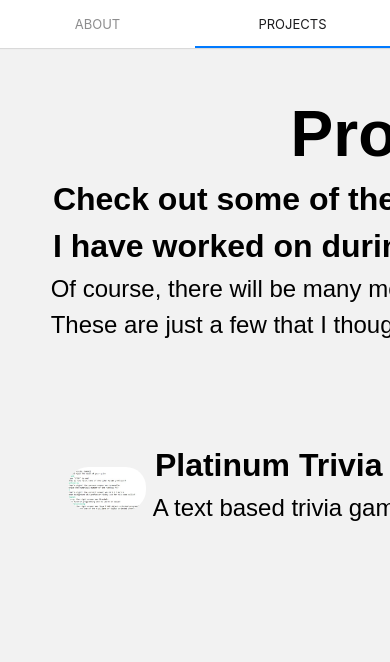
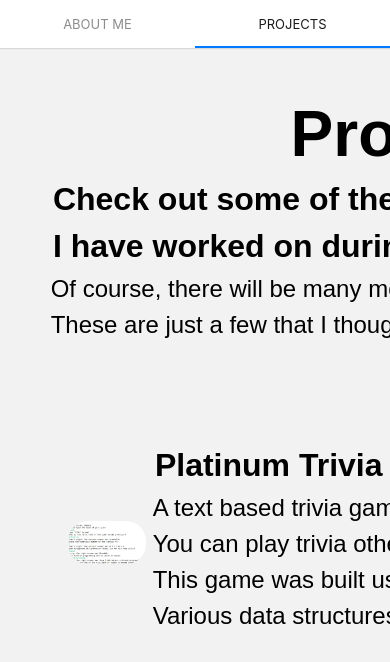
Before and after one commit to erichu07192001/Portfolio, a React Native app: screen /Projects in a window 390 px wide. Shown: the top 662 px of the page. Built offline with nearby package versions, Linux system fonts and the light colour scheme.

Commit message:
Made webLink component
moved the webbrowser to it's own component so all other components can use it

```diff
--- a/components/about.js
+++ b/components/about.js
@@ -7,6 +7,7 @@
 
 // Importing components
 import styles from './style';
+import webLink from './webLink';
 
 export default function About (){
 
@@ -37,7 +38,7 @@
       </View>
 
       <View style = {styles.splitscreen}>
-      <TouchableOpacity  onPress={() => webBrowser('https://docs.google.com/document/d/1RezT5OlxuhlwE_pwlQdn2xrkyLxE9JMZjGaygHm7UGs/edit?usp=sharing')}>
+      <TouchableOpacity  onPress={() => webLink('https://docs.google.com/document/d/1RezT5OlxuhlwE_pwlQdn2xrkyLxE9JMZjGaygHm7UGs/edit?usp=sharing')}>
             <Image
                 style={styles.logo}
                 source={require('../images/googleDocsLogo.jpg')}
@@ -45,7 +46,7 @@
             <Text style = {styles.label}>Resume</Text>
         </TouchableOpacity>
 
-        <TouchableOpacity  onPress={() => webBrowser('https://www.linkedin.com/in/eric-hu-0aa96b1b0/')}>
+        <TouchableOpacity  onPress={() => webLink('https://www.linkedin.com/in/eric-hu-0aa96b1b0/')}>
             <Image
                 style={styles.logo}
                 source={require('../images/linkedInLogo.jpg')}
@@ -53,7 +54,7 @@
             <Text style = {styles.label}>LinkedIn</Text>
         </TouchableOpacity>
 
-        <TouchableOpacity  onPress={() => webBrowser('https://github.com/erichu07192001')}>
+        <TouchableOpacity  onPress={() => webLink('https://github.com/erichu07192001')}>
             <Image
                 style={styles.logo}
                 source={require('../images/gitHubLogo.jpg')}
@@ -69,9 +70,3 @@
     </View>
     );
 }
-
-// Use to open up a new link
-const webBrowser = async (url) => {
-    await Linking.canOpenURL(url);
-    Linking.openURL(url).catch(err => console.error("Couldn't load page", err));
-}
--- a/components/display.js
+++ b/components/display.js
@@ -17,7 +17,7 @@
     return(
     <NavigationContainer>
       <Tab.Navigator>
-        <Tab.Screen name="About" component={About} />
+        <Tab.Screen name="About Me" component={About} />
         <Tab.Screen name="Projects" component={Projects} />
       </Tab.Navigator>
     </NavigationContainer>
--- a/components/projects/TriviaGame.js
+++ b/components/projects/TriviaGame.js
@@ -15,11 +15,14 @@
             <View style = {styles.splitscreen}>
                 <Image
                     style = {styles.picture}
-                    source={require('../../images/triviaText.jpg')}
+                    source={require('../../images/TriviaGameImages/triviaText.jpg')}
                 />
                 <View>
                     <Text style = {styles.subtitle}> Platinum Trivia App (Spring 2019)</Text>
-                    <Text style = {styles.text}> A text based trivia game written in Java using basic data structures</Text>
+                    <Text style = {styles.text}> A text based trivia game written in Java I built with a couple of classmates. </Text>
+                    <Text style = {styles.text}> You can play trivia other people have created or make your own for other's to play.  </Text>
+                    <Text style = {styles.text}> This game was built using object oriented programming, with quizzes and scores being saved to file. </Text>
+                    <Text style = {styles.text}> Various data structures were used when running the game to create better performance.  </Text>
 
                 </View>
 
--- /dev/null
+++ b/components/webLink.js
@@ -0,0 +1,10 @@
+// Component used for opening a link to a website
+
+// Importing react packages
+import React from 'react';
+import { Linking} from 'react-native'
+
+export default async function webLink(url){
+        await Linking.canOpenURL(url);
+        Linking.openURL(url).catch(err => console.error("Couldn't load page", err));
+}
```
Also changed, not shown: images/TriviaGameImages/triviaText.jpg (renamed from images/triviaText.jpg).
